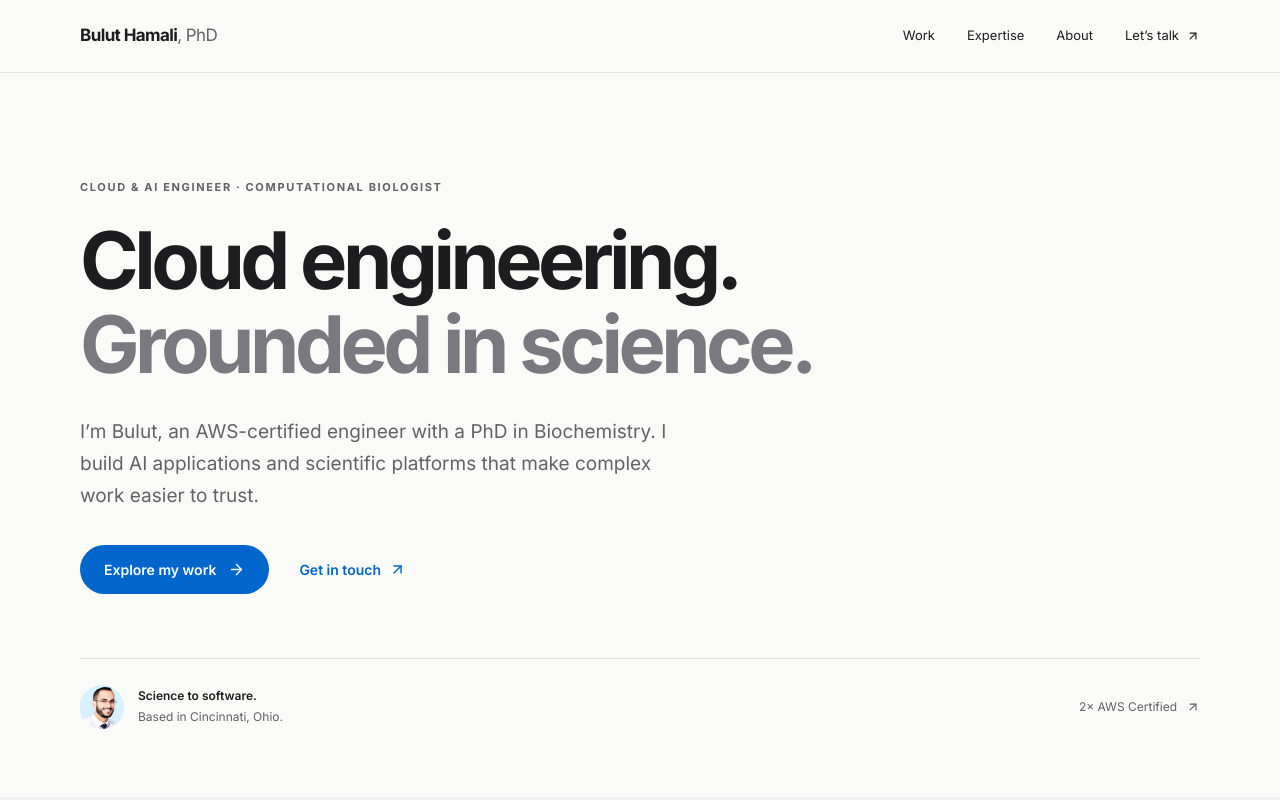
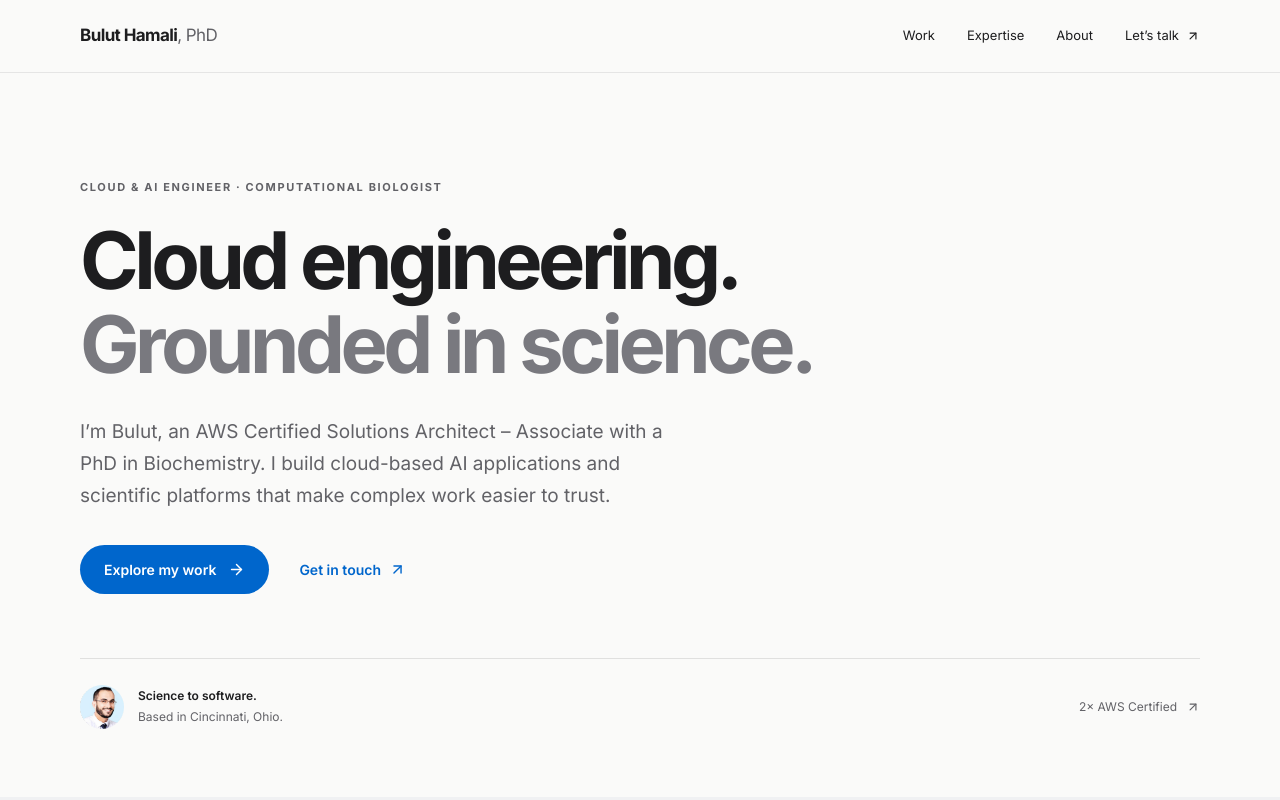
Before and after one commit to BulutHamali/grad-portfolio-launchpad, a React (Vite) app: page / in a window 1280 px wide. Shown: the top 800 px of the page. Built offline with nearby package versions, Linux system fonts and the light colour scheme.

Commit message:
Clarify earned AWS credential in portfolio introduction

```diff
--- a/src/pages/Index.tsx
+++ b/src/pages/Index.tsx
@@ -135,9 +135,9 @@ export default function Index() {
             <span>Grounded in science.</span>
           </h1>
           <p className="hero-description">
-            I’m Bulut, an AWS-certified engineer with a PhD in Biochemistry. I
-            build AI applications and scientific platforms that make complex
-            work easier to trust.
+            I’m Bulut, an AWS Certified Solutions Architect – Associate with a
+            PhD in Biochemistry. I build cloud-based AI applications and
+            scientific platforms that make complex work easier to trust.
           </p>
           <div className="hero-actions">
             <a className="primary-link" href="#projects">
```
